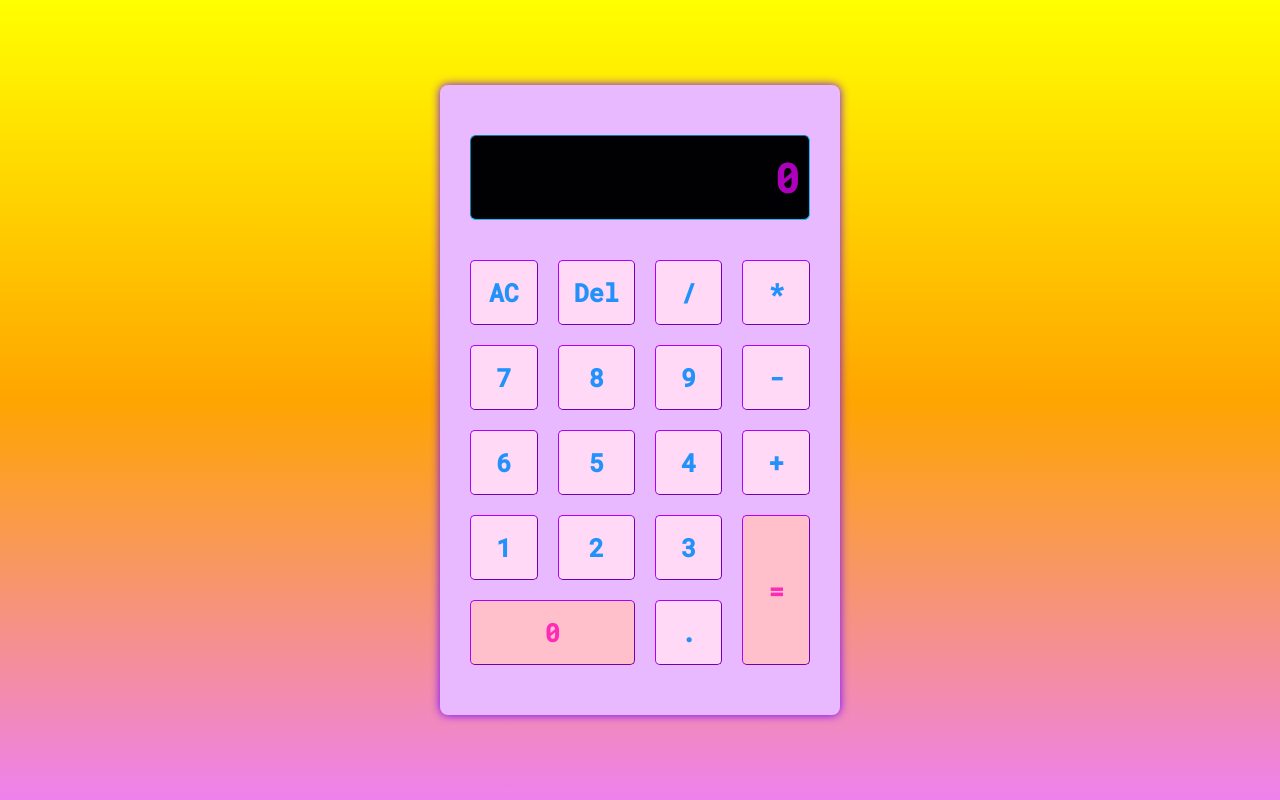
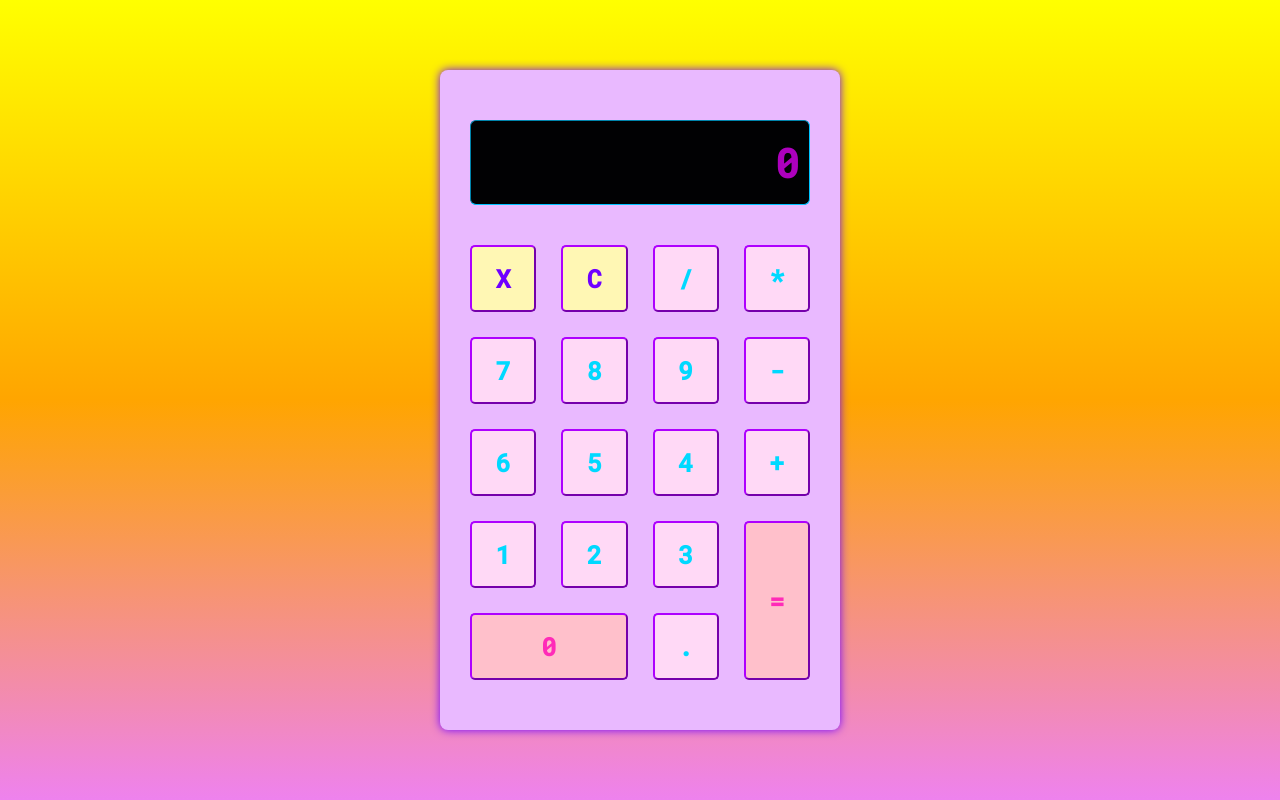
Before and after one commit to Hiratsuna/javascript-calculator-app, a plain HTML site: page index.html in a window 1280 px wide. Drawn offline with Linux system fonts and the light colour scheme.

Commit message:
cosmetics

```diff
--- a/index.html
+++ b/index.html
@@ -63,19 +63,19 @@
     .buttons{
         display: grid;
         grid-template-columns: repeat(4, 1fr);
-        grid-gap: 20px;
+        grid-gap: 25px;
         margin-top: 40px;
-        border-width: 1px;
+        border-width: 2px;
         border-color: rgb(255, 0, 170);
     }
     .buttons input[type="button"] {
         font-size: 25px;
         padding: 15px;
-        border-width: 1px;
+        border-width: 2px;
         border-color: rgb(174, 0, 255);
         background-color: rgb(255, 217, 246);
         font-weight: bold;
-        color: rgb(34, 146, 250);
+        color: rgb(0, 217, 255);
         cursor: pointer;
         border-radius: 5px;
     }
@@ -87,14 +87,26 @@
         grid-row: span 2;
         background-color: pink;
         color:rgb(255, 43, 184);
-        border-width: 1.5px;
+        border-width: 2px;
     }
+
+    input[type="button"]#clear {
+        background-color: rgb(255, 247, 180);
+        color:rgb(111, 0, 255);
+        border-width: 2px;
+    }
+
+    input[type="button"]#erase {
+       background-color: rgb(255, 247, 180);
+       color:rgb(111, 0, 255);
+       border-width: 2px;
+   }
 
     input[type="button"][value="0"] {
         grid-column: span 2;
         background-color: pink;
         color:rgb(255, 43, 184);
-        border-width: 1.5px;
+        border-width: 2px;
     }
     </style>
 </head>
@@ -106,9 +118,9 @@
         </div>
         <div class="buttons">
             <!-- full erase-->
-            <input type="button" value="AC" id="clear"/>
+            <input type="button" value="X" id="clear"/>
             <!-- erase -->
-            <input type="button" value="Del" id="erase"/>
+            <input type="button" value="C" id="erase"/>
             <input type="button" value="/" class="input-button" />
             <input type="button" value="*" class="input-button" />
 
```
